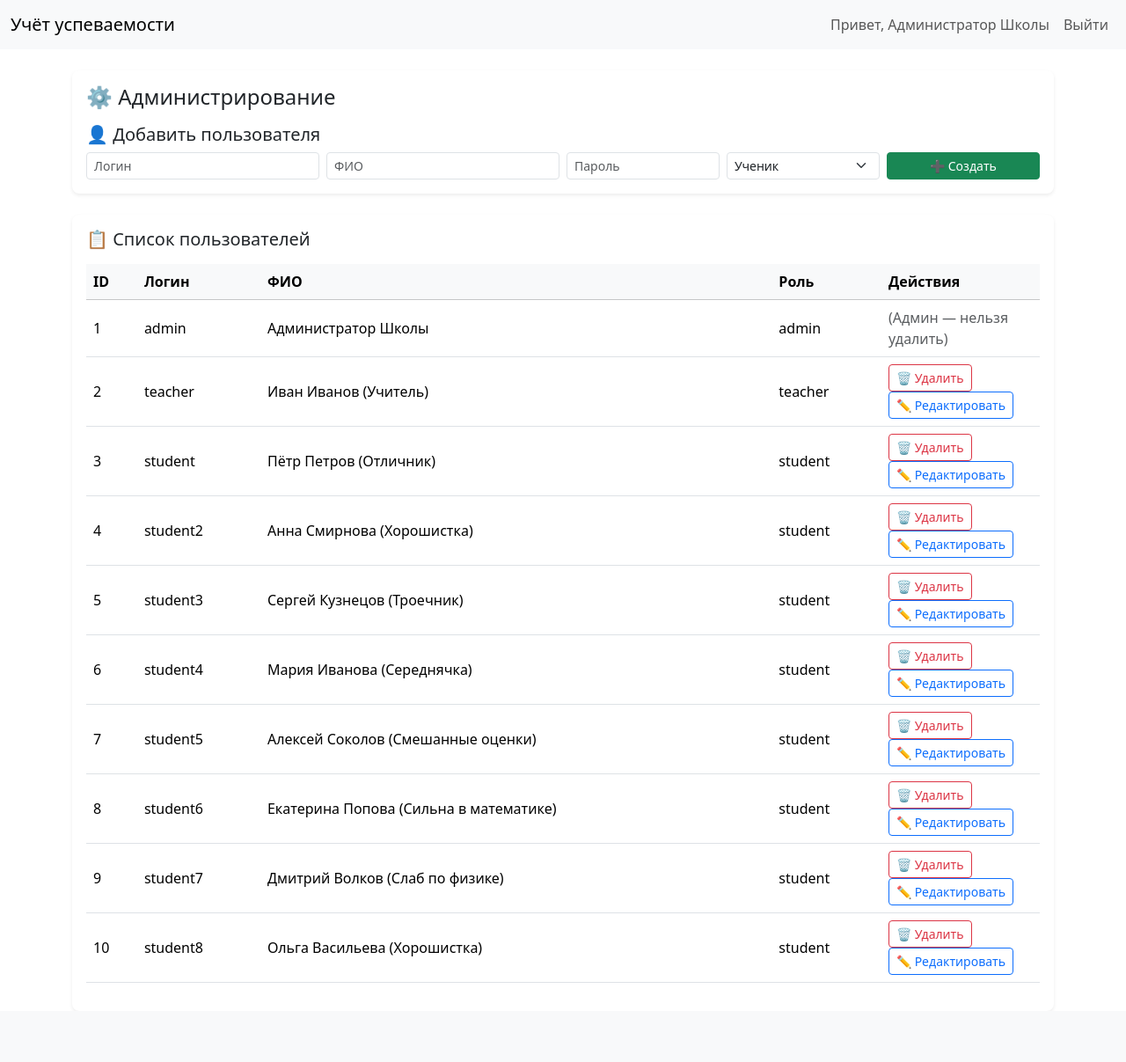
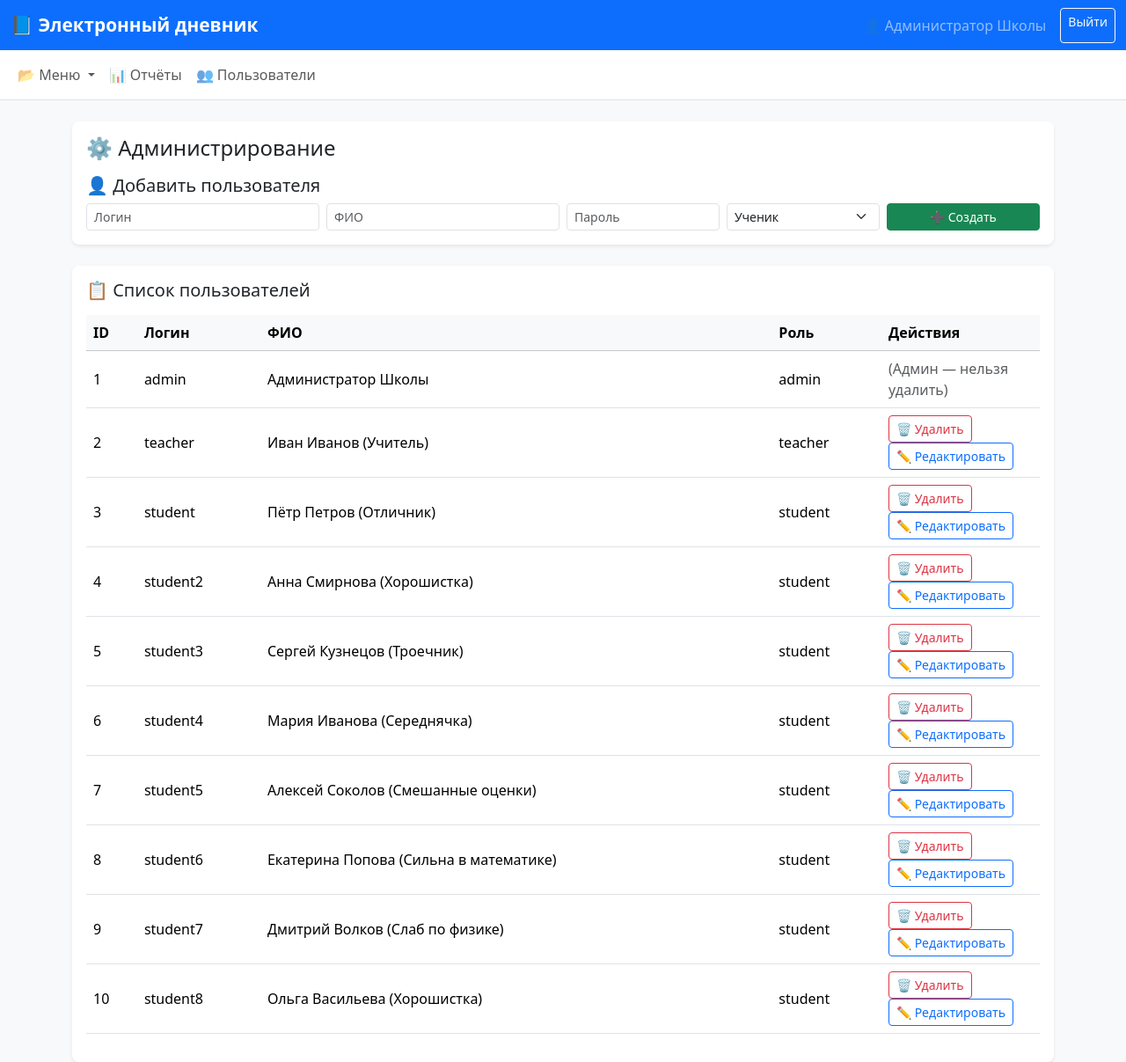
Before and after one commit to AlexandrMarivech/school-diary, a Flask app: page /admin in a window 1280 px wide. Shown: the whole page at 88% size. Before the commit the page ends 1117 px from the top, so only its background shows below. Run offline with Flask 3, Linux system fonts and the light colour scheme; a user stored in the database is signed in.

Commit message:
Add dashboard with demo news

```diff
--- a/app.py
+++ b/app.py
@@ -146,14 +146,30 @@ def dashboard():
     if 'user_id' not in session:
         return redirect(url_for('login'))
     role = session.get('role')
-    if role == 'student':
-        return redirect(url_for('student_page'))
-    elif role == 'teacher':
-        return redirect(url_for('teacher_page'))
+
+    # демо-новости (позже подключим API)
+    demo_news = [
+        {"title": "Учёные открыли новую планету",
+         "desc": "Астрономы NASA обнаружили потенциально обитаемую экзопланету.",
+         "image": "https://picsum.photos/400/200?random=1",
+         "url": "https://example.com"},
+        {"title": "Искусственный интеллект в школе",
+         "desc": "В школах тестируют систему оценки знаний на базе ИИ.",
+         "image": "https://picsum.photos/400/200?random=2",
+         "url": "https://example.com"},
+        {"title": "Нобелевская премия 2025",
+         "desc": "Лауреаты по физике — исследование квантовых материалов.",
+         "image": "https://picsum.photos/400/200?random=3",
+         "url": "https://example.com"},
+    ]
+
+    if role in ['student', 'teacher']:
+        return render_template("dashboard.html", news=demo_news)
     elif role == 'admin':
         return redirect(url_for('admin_page'))
     else:
         return "Unknown role", 403
+
 
 # ---------- УЧЕНИК ----------
 @app.route('/student')
--- a/templates/base.html
+++ b/templates/base.html
@@ -3,30 +3,92 @@
 <head>
   <meta charset="utf-8">
   <meta name="viewport" content="width=device-width,initial-scale=1">
-  <title>Учёт успеваемости</title>
+  <title>Электронный дневник</title>
   <link href="https://cdn.jsdelivr.net/npm/bootstrap@5.3.2/dist/css/bootstrap.min.css" rel="stylesheet">
+  <style>
+    body {
+      background-color: #f8f9fa;
+    }
+    .navbar-brand {
+      font-weight: bold;
+      font-size: 1.3rem;
+    }
+    .nav-role {
+      background-color: #ffffff;
+      border-bottom: 1px solid #dee2e6;
+    }
+  </style>
 </head>
 <body>
-<nav class="navbar navbar-expand-lg navbar-light bg-light">
+
+<!-- Верхняя шапка -->
+<nav class="navbar navbar-expand-lg navbar-dark bg-primary">
   <div class="container-fluid">
-    <a class="navbar-brand" href="{{ url_for('dashboard') }}">Учёт успеваемости</a>
-    <div class="collapse navbar-collapse">
-      <ul class="navbar-nav ms-auto">
-        {% if session.get('username') %}
-          <li class="nav-item"><span class="nav-link">Привет, {{ session.get('fullname') or session.get('username') }}</span></li>
-          <li class="nav-item"><a class="nav-link" href="{{ url_for('logout') }}">Выйти</a></li>
-        {% endif %}
-      </ul>
+    <a class="navbar-brand" href="{{ url_for('dashboard') }}">📘 Электронный дневник</a>
+    <div class="d-flex">
+      {% if session.get('username') %}
+        <span class="navbar-text me-3">👤 {{ session.get('fullname') or session.get('username') }}</span>
+        <a class="btn btn-outline-light btn-sm" href="{{ url_for('logout') }}">Выйти</a>
+      {% endif %}
     </div>
   </div>
 </nav>
+
+<!-- Вторая полоса меню -->
+<nav class="navbar navbar-expand-lg nav-role">
+  <div class="container-fluid">
+    <ul class="navbar-nav">
+      <!-- Общие пункты -->
+      <li class="nav-item dropdown">
+        <a class="nav-link dropdown-toggle" href="#" role="button" data-bs-toggle="dropdown">
+          📂 Меню
+        </a>
+        <ul class="dropdown-menu">
+          <li><a class="dropdown-item" href="{{ url_for('dashboard') }}">Главная</a></li>
+          {% if session.get('role') == 'student' %}
+            <li><a class="dropdown-item" href="{{ url_for('student_page') }}">Мои оценки</a></li>
+          {% elif session.get('role') == 'teacher' %}
+            <li><a class="dropdown-item" href="{{ url_for('teacher_page') }}">Ввод оценок</a></li>
+          {% elif session.get('role') == 'admin' %}
+            <li><a class="dropdown-item" href="{{ url_for('admin_page') }}">Управление пользователями</a></li>
+          {% endif %}
+        </ul>
+      </li>
+
+      <!-- Отчёты -->
+      {% if session.get('role') in ['student','teacher','admin'] %}
+      <li class="nav-item">
+        {% if session.get('role') == 'student' %}
+          <a class="nav-link" href="{{ url_for('student_report') }}">📊 Отчёты</a>
+        {% elif session.get('role') == 'teacher' %}
+          <a class="nav-link" href="{{ url_for('teacher_report') }}">📊 Отчёты</a>
+        {% elif session.get('role') == 'admin' %}
+          <a class="nav-link" href="{{ url_for('teacher_report') }}">📊 Отчёты</a>
+        {% endif %}
+      </li>
+      {% endif %}
+
+      <!-- Доп. пункт только для админа -->
+      {% if session.get('role') == 'admin' %}
+      <li class="nav-item">
+        <a class="nav-link" href="{{ url_for('admin_page') }}">👥 Пользователи</a>
+      </li>
+      {% endif %}
+    </ul>
+  </div>
+</nav>
+
+<!-- Контент -->
 <div class="container mt-4">
   {% with messages = get_flashed_messages() %}
     {% if messages %}
       <div class="alert alert-info">{{ messages[0] }}</div>
     {% endif %}
   {% endwith %}
+
   {% block content %}{% endblock %}
 </div>
+
+<script src="https://cdn.jsdelivr.net/npm/bootstrap@5.3.2/dist/js/bootstrap.bundle.min.js"></script>
 </body>
 </html>
```
Also changed, not shown: templates/dashboard.html (added, +19 -0 lines), instance/data.db.
